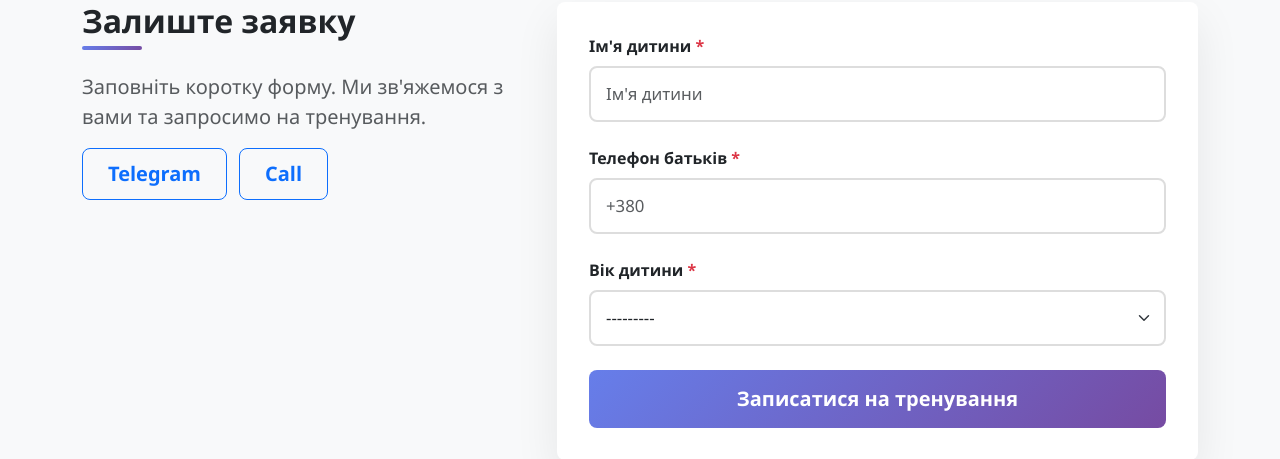
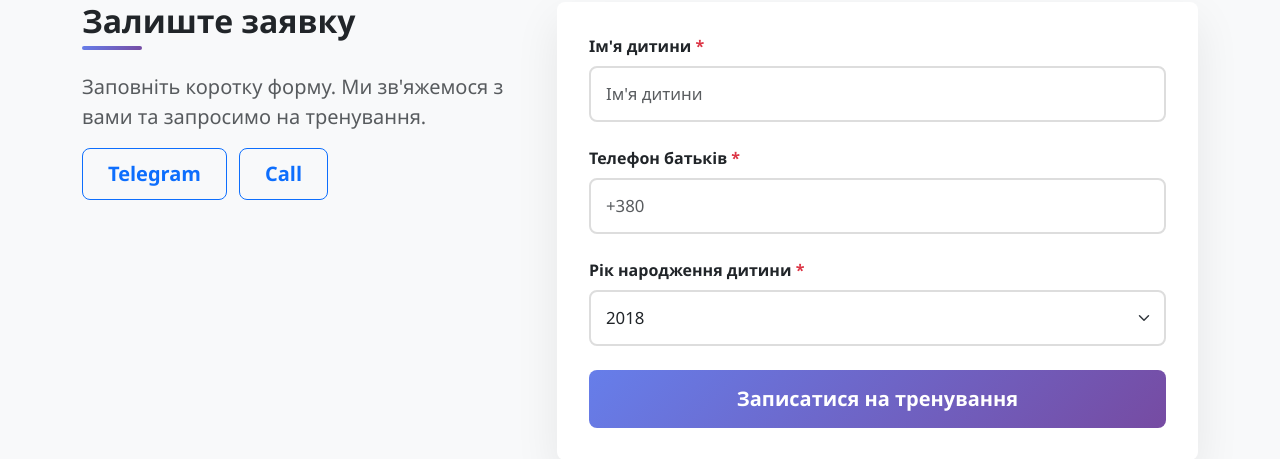
Before and after one commit to Dmytro-Karpenko-1/football_team_site, a Django app: page /join/ in a window 1280 px wide. Shown: the part 598-1057 px from the top of the page. Run offline with Django 5.2, Linux system fonts and the light colour scheme; tables that the repository leaves empty hold one stand-in row (values such as "Sample post").

Commit message:
Ask for child birth year in join form

```diff
--- a/team/admin.py
+++ b/team/admin.py
@@ -88,7 +88,7 @@ class SponsorAdmin(admin.ModelAdmin):
 
 @admin.register(JoinApplication)
 class JoinApplicationAdmin(admin.ModelAdmin):
-    list_display = ('child_name', 'parent_phone', 'age', 'is_processed', 'created_at')
-    list_filter = ('age', 'is_processed', 'created_at')
+    list_display = ('child_name', 'parent_phone', 'birth_year', 'is_processed', 'created_at')
+    list_filter = ('birth_year', 'is_processed', 'created_at')
     search_fields = ('child_name', 'parent_phone')
     readonly_fields = ('created_at',)
--- a/team/forms.py
+++ b/team/forms.py
@@ -6,7 +6,7 @@ class JoinTeamForm(forms.ModelForm):
     """Short trial training request form."""
     class Meta:
         model = JoinApplication
-        fields = ['child_name', 'parent_phone', 'age']
+        fields = ['child_name', 'parent_phone', 'birth_year']
         widgets = {
             'child_name': forms.TextInput(attrs={
                 'class': 'form-control form-control-lg',
@@ -19,10 +19,10 @@ class JoinTeamForm(forms.ModelForm):
                 'type': 'tel',
                 'autocomplete': 'tel',
             }),
-            'age': forms.Select(attrs={'class': 'form-select form-select-lg'}),
+            'birth_year': forms.Select(attrs={'class': 'form-select form-select-lg'}),
         }
         labels = {
             'child_name': "Ім'я дитини",
             'parent_phone': 'Телефон батьків',
-            'age': 'Вік дитини',
+            'birth_year': 'Рік народження дитини',
         }
--- a/team/models.py
+++ b/team/models.py
@@ -227,16 +227,13 @@ class Sponsor(models.Model):
 
 class JoinApplication(models.Model):
     """Application submitted by a parent for a trial training."""
-    AGE_CHOICES = [
-        ('5', '5 років'),
-        ('6', '6 років'),
-        ('7', '7 років'),
-        ('8', '8 років'),
+    BIRTH_YEAR_CHOICES = [
+        (year, str(year)) for year in range(2014, 2022)
     ]
 
     child_name = models.CharField(max_length=120)
     parent_phone = models.CharField(max_length=20)
-    age = models.CharField(max_length=2, choices=AGE_CHOICES)
+    birth_year = models.PositiveSmallIntegerField(choices=BIRTH_YEAR_CHOICES, default=2018)
     created_at = models.DateTimeField(auto_now_add=True)
     is_processed = models.BooleanField(default=False)
 
--- a/templates/team/join.html
+++ b/templates/team/join.html
@@ -81,13 +81,13 @@
                         </div>
 
                         <div class="mb-4">
-                            <label for="{{ form.age.id_for_label }}" class="form-label fw-bold">
-                                Вік дитини <span class="text-danger">*</span>
+                            <label for="{{ form.birth_year.id_for_label }}" class="form-label fw-bold">
+                                Рік народження дитини <span class="text-danger">*</span>
                             </label>
-                            {{ form.age }}
-                            {% if form.age.errors %}
+                            {{ form.birth_year }}
+                            {% if form.birth_year.errors %}
                             <div class="invalid-feedback d-block">
-                                {% for error in form.age.errors %}{{ error }}{% endfor %}
+                                {% for error in form.birth_year.errors %}{{ error }}{% endfor %}
                             </div>
                             {% endif %}
                         </div>
```
Also changed, not shown: team/migrations/0014_remove_joinapplication_age_and_more.py (added).
